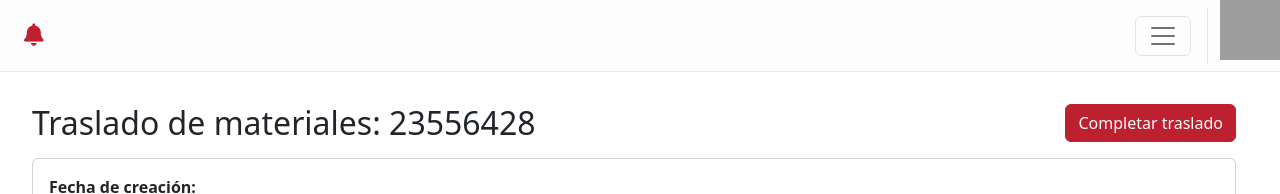
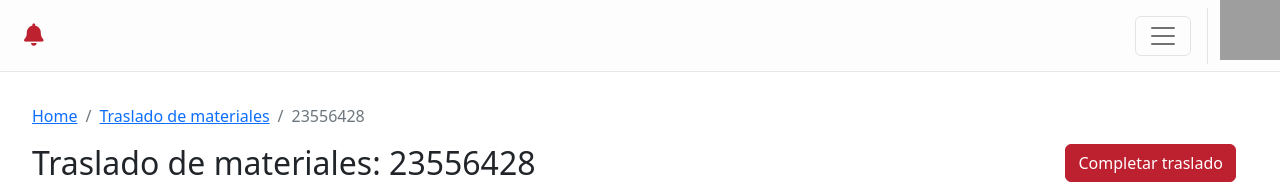
Before and after one commit to cdramirezh/almacenes-pulmon, a React (Create React App) app: page /transfer-postings/23556428 in a window 1280 px wide. Shown: the top 194 px of the page. Built offline with nearby package versions, Linux system fonts and the light colour scheme; grey boxes are pictures that could not be loaded.

Commit message:
Finish breadcrumbs

```diff
--- a/src/pages/ActivitiesApproval.jsx
+++ b/src/pages/ActivitiesApproval.jsx
@@ -1,3 +1,5 @@
+import { LinkContainer } from "react-router-bootstrap";
+import { Breadcrumb } from "react-bootstrap";
 import { Link } from "react-router-dom"
 import Row from "react-bootstrap/Row"
 import Col from "react-bootstrap/Col"
@@ -10,6 +12,10 @@ const ActivitiesApproval = ({ maintenanceActivities, equipments }) => {
     return (
         <div className="equipments-page">
             <>
+						<Breadcrumb>
+							<LinkContainer to='/home'><Breadcrumb.Item>Home</Breadcrumb.Item></LinkContainer>
+							<Breadcrumb.Item active>Aprobación de actividades</Breadcrumb.Item>
+						</Breadcrumb>
                 <Row>
                     <Col>
                         <h2>Aprobación de actividades</h2>
--- a/src/pages/TransferPostingDetailsPage.jsx
+++ b/src/pages/TransferPostingDetailsPage.jsx
@@ -1,3 +1,5 @@
+import { LinkContainer } from "react-router-bootstrap";
+import { Breadcrumb } from "react-bootstrap";
 import { useEffect, useState } from "react"
 import { useNavigate, useParams } from "react-router-dom"
 import Row from "react-bootstrap/Row"
@@ -36,6 +38,11 @@ const TransferPostingDetailsPage = ({ storageLocations, transferPostings }) => {
         <div className="transfer-posting-details-page">
             {pageLoading ? <Loader /> :
             <>
+						<Breadcrumb>
+							<LinkContainer to='/home'><Breadcrumb.Item>Home</Breadcrumb.Item></LinkContainer>
+							<LinkContainer to='/transfer-postings'><Breadcrumb.Item>Traslado de materiales</Breadcrumb.Item></LinkContainer>
+							<Breadcrumb.Item active>{data.id}</Breadcrumb.Item>
+						</Breadcrumb>
                 <Row>
                     <Col>
                         <h2>Traslado de materiales: {data.id}</h2>
--- a/src/pages/TransferPostingPage.jsx
+++ b/src/pages/TransferPostingPage.jsx
@@ -1,3 +1,5 @@
+import { LinkContainer } from "react-router-bootstrap";
+import { Breadcrumb } from "react-bootstrap";
 import { useState } from "react"
 import { Link, useNavigate } from "react-router-dom"
 import Row from "react-bootstrap/Row"
@@ -61,6 +63,10 @@ const TransferPostingPage = ({ plants, storageLocations, materials, transferPost
         <div className="transfer-posting-page">
             {pageLoading ? <Loader /> :
             <>
+						<Breadcrumb>
+							<LinkContainer to='/home'><Breadcrumb.Item>Home</Breadcrumb.Item></LinkContainer>
+							<Breadcrumb.Item active>Traslado de materiales</Breadcrumb.Item>
+						</Breadcrumb>
                 <Row>
                     <Col>
                         <h2>Traslado de materiales</h2>
```
